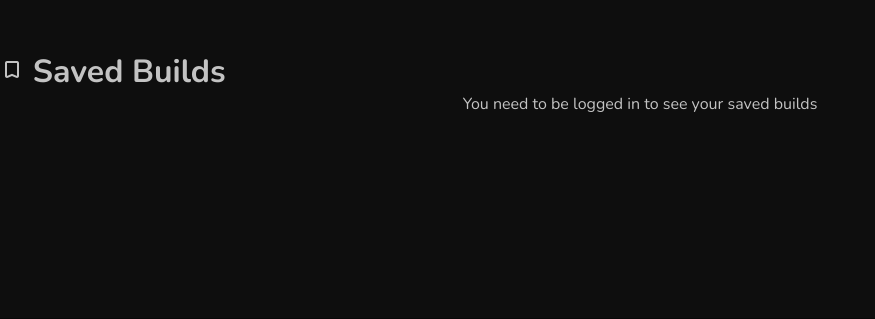
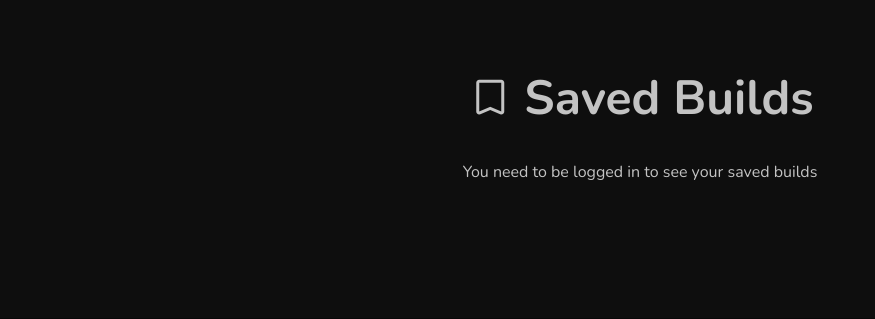
Before and after one commit to RichardDorian/AtlasHardware, a PHP site: page /me/saved/index.php in a window 1280 px wide. Shown: the part 76-395 px from the top of the page, without its empty margins (0-875 px from the left). Run offline with PHP 8.4, Linux system fonts and the light colour scheme.

Commit message:
fix title not centered

```diff
--- a/www/assets/styles/root.css
+++ b/www/assets/styles/root.css
@@ -44,6 +44,25 @@ main {
   flex: 1;
 }
 
+/* h1 title used on some pages */
+main > h1 {
+  font-size: 3em;
+  color: var(--color-text);
+  text-align: center;
+  padding: 15px 0 30px 0;
+
+  display: flex;
+  flex-direction: row;
+  justify-content: center;
+  align-items: center;
+  gap: 10px;
+}
+
+main > h1 > span.material-symbols-rounded {
+  font-size: 1em;
+}
+
+/* Vertical Scrollbar, our website is in dark mode so we need to change the scrollbar color */
 ::-webkit-scrollbar {
   width: 12px;
   border-radius: 10px;
@@ -58,6 +77,7 @@ main {
 ::-webkit-scrollbar-thumb:hover {
   background-color: #4e4e4e;
 }
+
 
 /* Disable the default text-decoration on links */
 a {
```
